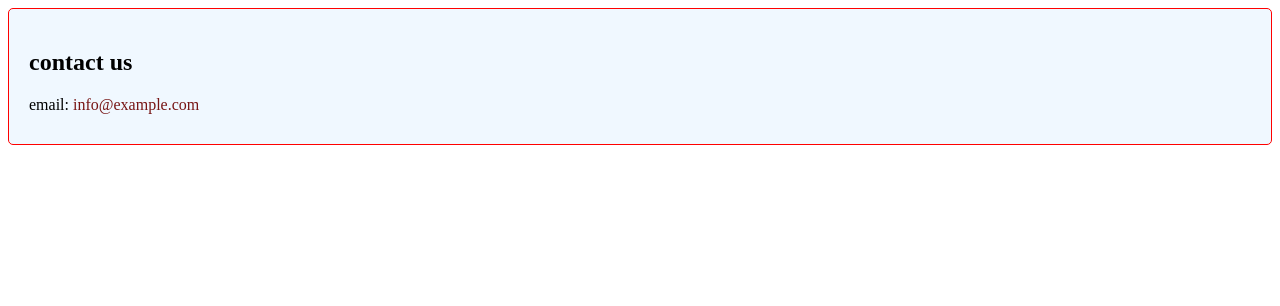
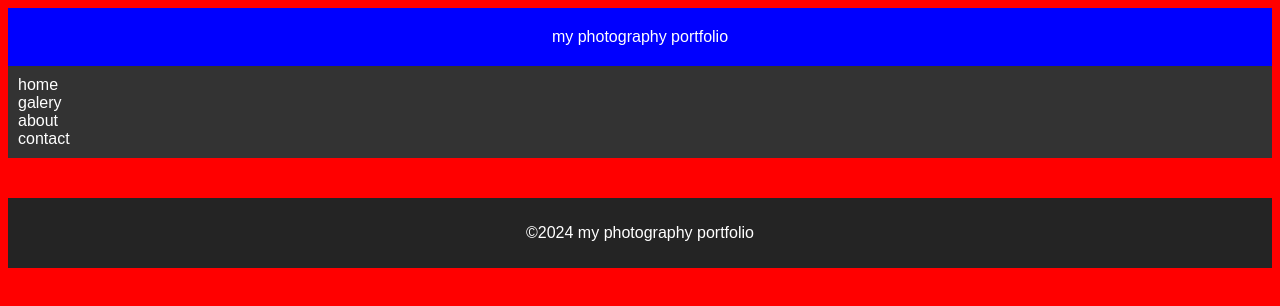
Before and after one commit to anandrajak7063/css, a plain HTML site: page index.html in a window 1280 px wide. Drawn offline with Linux system fonts and the light colour scheme.

Commit message:
Add files via upload

```diff
--- a/index.html
+++ b/index.html
@@ -3,17 +3,30 @@
 <head>
     <meta charset="UTF-8">
     <meta name="viewport" content="width=device-width, initial-scale=1.0">
-    <title>contact section example</title>
+    <title>photography portfolio</title>
     <link rel="stylesheet" href="style.css"
 </head>
 <body>
-    <div class="contact-section">
-        <h2>contact us</h2>
-        <div class="contact-info">
-            <span class="lebel">email:</span>
-            <span class="value">info@example.com</span>
-        </div>
-    </div>
+    <header>
+        <hl>my photography portfolio</h1>
+    </header>
+    <nav>
+        <ul>
+            <li><a href="#">home</a></li>
+            <li><a href="#">galery</a></li>
+            <li><a href="#">about</a></li>
+            <li><a href="#">contact</a></li>
+
+        </ul>
+    </nav>
+    <main>
+
+        <!--photo gallery section-->
+    </main>
+    <footer>
+        <p>&copy;2024 my photography portfolio</p>
+    </footer>
+
 
 </body>
 </html>
--- a/style.css
+++ b/style.css
@@ -1,15 +1,38 @@
-.contact-section{
-    background-color: aliceblue;
+body{
+    font-family: arial,sans-serif;
+    background: red;
+    color: #333;
+}
+header{
+    background-color: blue;
+    color: #fff;
+
+    padding:20px;
+    text-align: center;
+}
+nav{
+    background-color: #333;
+    padding: 10px;
+}
+nav ul{
+    list-style-type: none;
+    margin: 0;
+    padding: 0;
+}
+nav ul li a{
+    display:inline
+    margin-right:20px;
+}
+nav ul li a {
+    color:#fff;
+    text-decoration: none;
+}
+main{
     padding: 20px;
-    border: 1px solid red;
-    border-radius: 5px;
 }
-.contact-info{
-    margin-bottom: 10px;
+footer{
+    background-color: #242424;
+    color: #fff;
+    padding: 10px;
+    text-align:center;
 }
-.label{ font-weight:bold;
-}
-
-.value{
-    color:rgb(119, 21, 21)
-}
```
